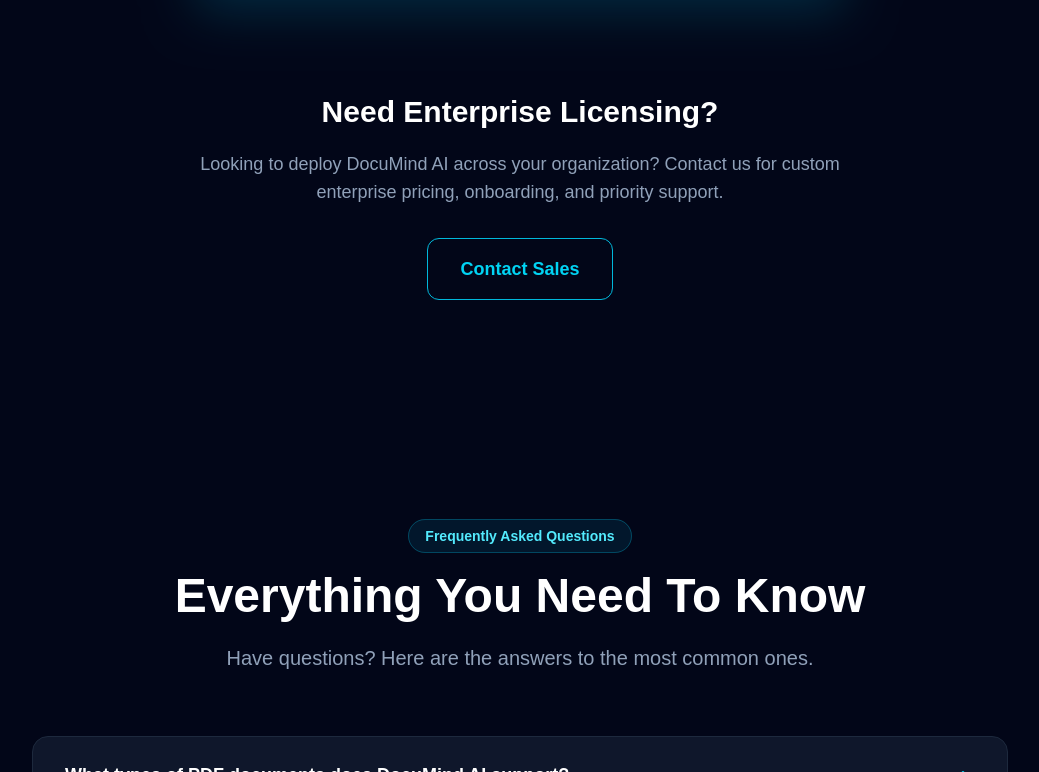
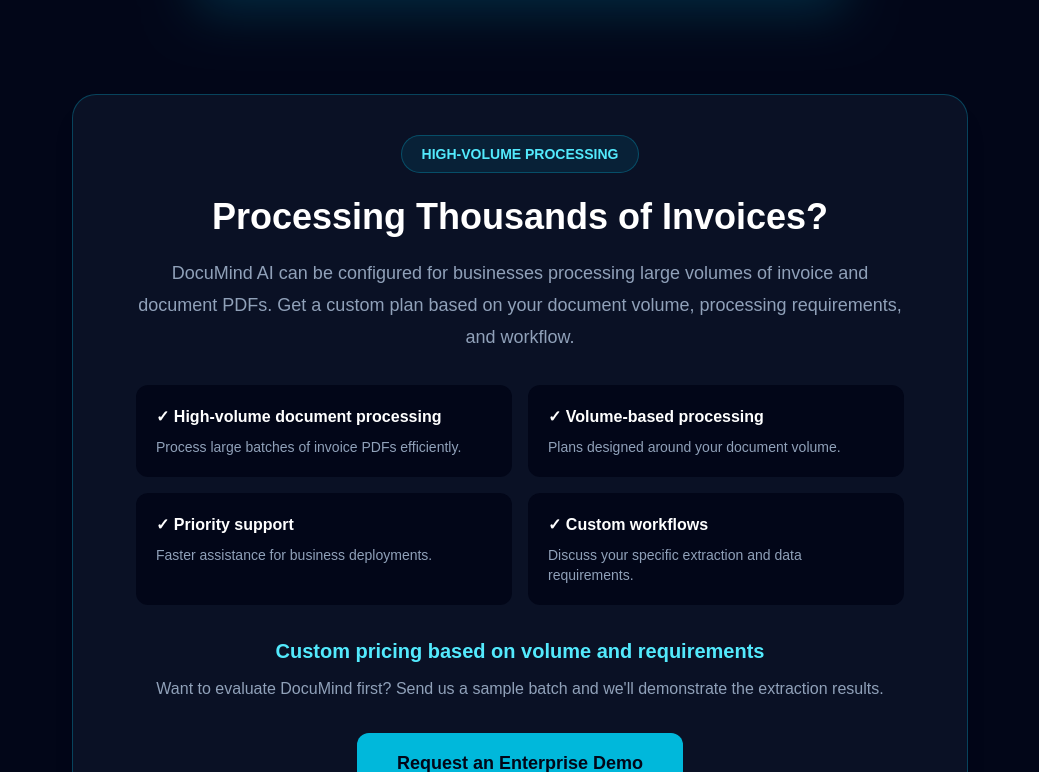
Before and after one commit to mrajitreddy-rgb/documind-ai, a Next.js app in the folder frontend/: page / in a window 1280 px wide. Shown: the part 7888-8660 px from the top of the page, without its empty margins (120-1159 px from the left). Built offline with nearby package versions, Linux system fonts and the light colour scheme; no server answers.

Commit message:
Add enterprise pricing and high-volume positioning

```diff
--- a/frontend/components/landing/Pricing.tsx
+++ b/frontend/components/landing/Pricing.tsx
@@ -204,24 +204,84 @@
 
       {/* Enterprise */}
 
+      {/* Enterprise */}
+
       <div className="mt-24 text-center">
 
-        <h3 className="text-3xl font-bold text-white">
-          Need Enterprise Licensing?
+        <div className="mx-auto max-w-4xl rounded-3xl border border-cyan-500/30 bg-slate-900/70 p-10 shadow-xl">
+
+          <span className="inline-flex rounded-full border border-cyan-500/30 bg-cyan-500/10 px-5 py-2 text-sm font-bold text-cyan-300">
+            HIGH-VOLUME PROCESSING
+          </span>
+
+          <h3 className="mt-6 text-4xl font-extrabold text-white">
+            Processing Thousands of Invoices?
           </h3>
 
-        <p className="mx-auto mt-5 max-w-2xl text-lg text-slate-400">
-          Looking to deploy DocuMind AI across your organization?
-          Contact us for custom enterprise pricing,
-          onboarding, and priority support.
+          <p className="mx-auto mt-5 max-w-3xl text-lg leading-8 text-slate-400">
+            DocuMind AI can be configured for businesses processing
+            large volumes of invoice and document PDFs.
+            Get a custom plan based on your document volume,
+            processing requirements, and workflow.
+          </p>
+
+          <div className="mx-auto mt-8 grid max-w-3xl gap-4 text-left md:grid-cols-2">
+
+            <div className="rounded-xl bg-slate-950 p-5">
+              <div className="font-semibold text-white">
+               ✓ High-volume document processing
+              </div>
+              <p className="mt-2 text-sm text-slate-400">
+                Process large batches of invoice PDFs efficiently.
+              </p>
+            </div>
+
+            <div className="rounded-xl bg-slate-950 p-5">
+             <div className="font-semibold text-white">
+                ✓ Volume-based processing
+              </div>
+              <p className="mt-2 text-sm text-slate-400">
+                Plans designed around your document volume.
+              </p>
+            </div>
+
+            <div className="rounded-xl bg-slate-950 p-5">
+              <div className="font-semibold text-white">
+                ✓ Priority support
+              </div>
+              <p className="mt-2 text-sm text-slate-400">
+                Faster assistance for business deployments.
+              </p>
+            </div>
+
+            <div className="rounded-xl bg-slate-950 p-5">
+              <div className="font-semibold text-white">
+                ✓ Custom workflows
+              </div>
+              <p className="mt-2 text-sm text-slate-400">
+                Discuss your specific extraction and data requirements.
+              </p>
+            </div>
+
+          </div>
+
+          <p className="mt-8 text-xl font-semibold text-cyan-300">
+            Custom pricing based on volume and requirements
+          </p>
+
+          <p className="mt-3 text-slate-400">
+            Want to evaluate DocuMind first? Send us a sample batch
+            and we'll demonstrate the extraction results.
           </p>
 
           <Link
             href="/contact"
-          className="mt-8 inline-block rounded-xl border border-cyan-500 px-8 py-4 text-lg font-semibold text-cyan-400 transition hover:bg-cyan-500 hover:text-slate-950"
+            className="mt-8 inline-block rounded-xl bg-cyan-500 px-10 py-4 text-lg font-bold text-slate-950 transition hover:scale-[1.02] hover:bg-cyan-400"
           >
-          Contact Sales
+            Request an Enterprise Demo
           </Link>
+
+        </div>
 
       </div>
 
```
Lines whose indentation alone changed are shown as unchanged.
